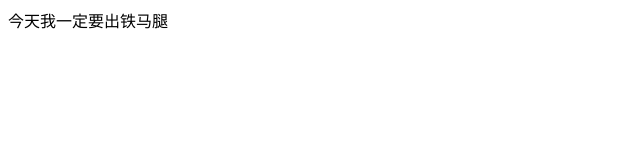
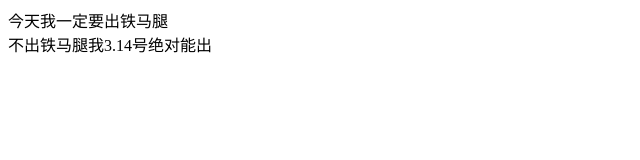
Before and after one commit to zhouwangxing/myfirst, a plain HTML site: page index.html in a window 1280 px wide. Shown: the whole page, without its empty margins (0-640 px from the left). Drawn offline with Linux system fonts and the light colour scheme.

```diff
--- a/index.html
+++ b/index.html
@@ -8,5 +8,6 @@
 </head>
 <body>
     <div>今天我一定要出铁马腿</div>
+    <div>不出铁马腿我3.14号绝对能出</div>
 </body>
 </html>
```
